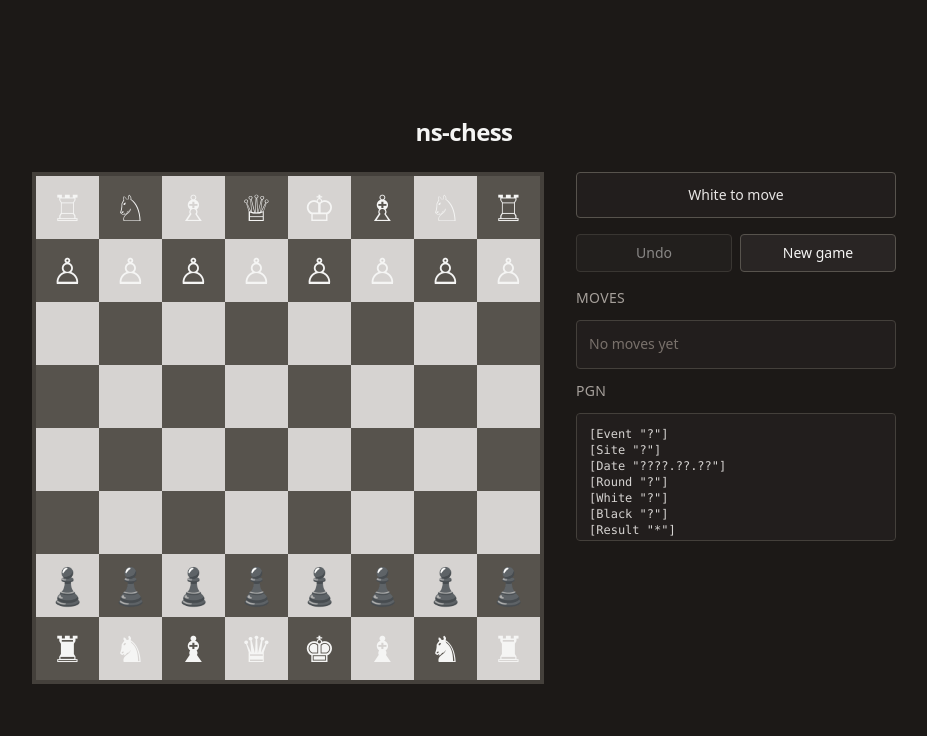
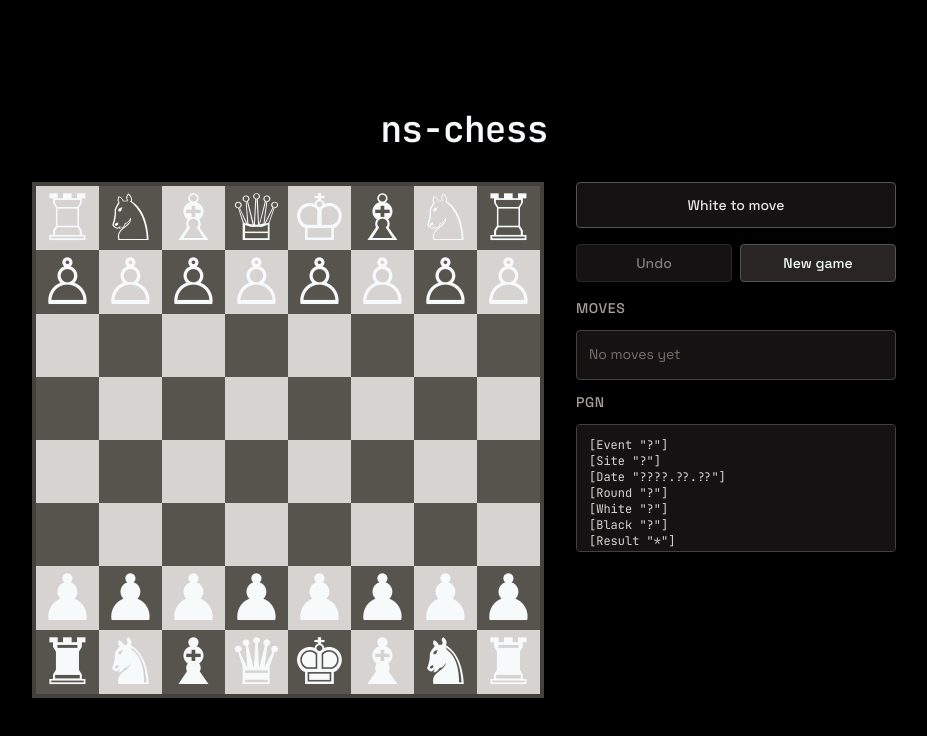
Before and after one commit to nsoto-development/ns-chess, a React (Vite) app: page / in a window 1280 px wide. Shown: the top 736 px of the page, without its empty margins (176-1103 px from the left). Built offline with nearby package versions, Linux system fonts and the light colour scheme.

Commit message:
feat(ui): DS-M1 foundations — styles.css and page shell
Wire vendored design-system/styles.css before Tailwind; retheme App shell and title typography on DS canvas, text, and font tokens.

```diff
--- a/src/App.tsx
+++ b/src/App.tsx
@@ -18,8 +18,25 @@
   } = useGame();
 
   return (
-    <main className="flex min-h-screen flex-col items-center justify-center gap-6 bg-stone-900 p-8 text-stone-100">
-      <h1 className="text-2xl font-semibold tracking-tight">ns-chess</h1>
+    <main
+      className="flex min-h-screen flex-col items-center justify-center gap-6 p-8"
+      style={{
+        backgroundColor: 'var(--bg-canvas)',
+        color: 'var(--text-primary)',
+        fontFamily: 'var(--font-body)',
+      }}
+    >
+      <h1
+        style={{
+          fontFamily: 'var(--font-heading)',
+          fontSize: 'var(--text-2xl)',
+          fontWeight: 'var(--weight-semibold)',
+          letterSpacing: 'var(--tracking-tight)',
+          color: 'var(--text-primary)',
+        }}
+      >
+        ns-chess
+      </h1>
 
       <div className="flex w-full max-w-4xl flex-col items-start gap-8 lg:flex-row lg:items-start lg:justify-center">
         <Board
--- a/src/index.css
+++ b/src/index.css
@@ -1 +1,2 @@
+@import '../design-system/styles.css';
 @import 'tailwindcss';
```
Also changed, not shown: 1 other file (tests, documents, lock files or other folders).
